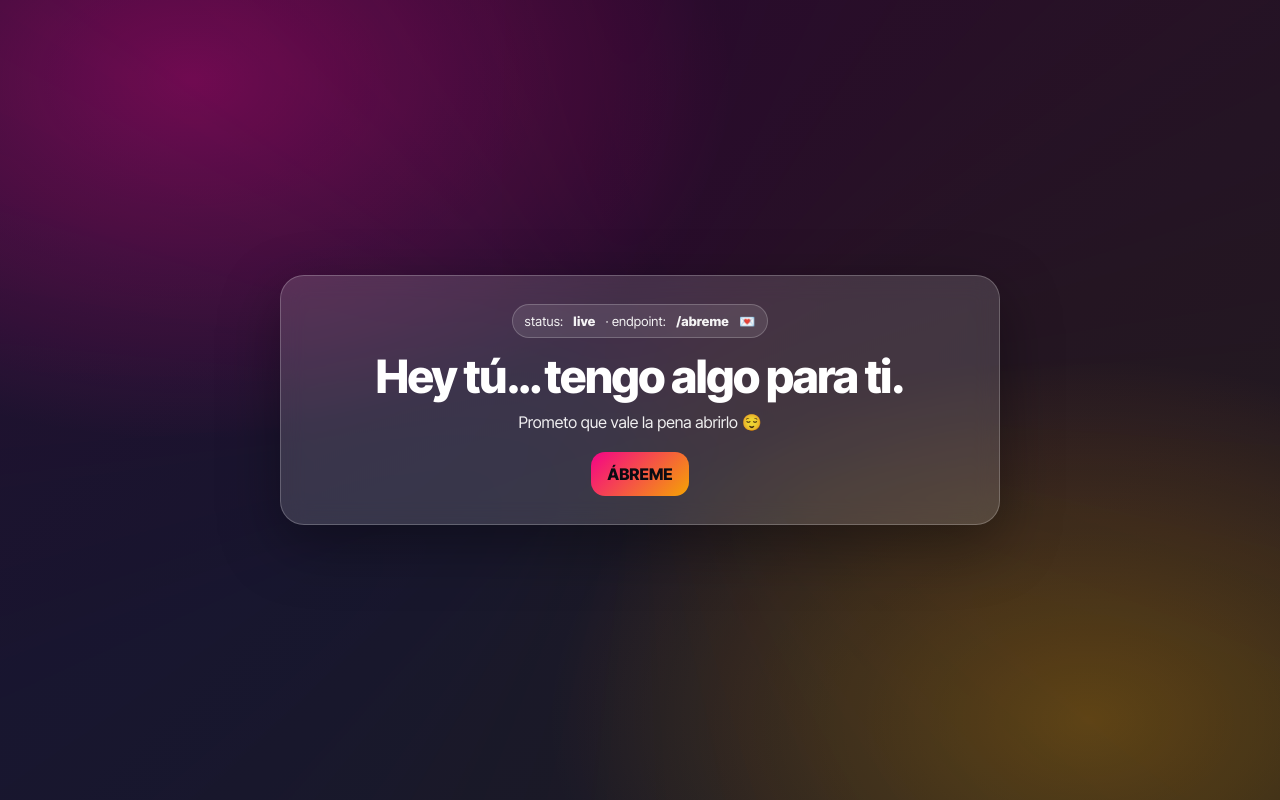
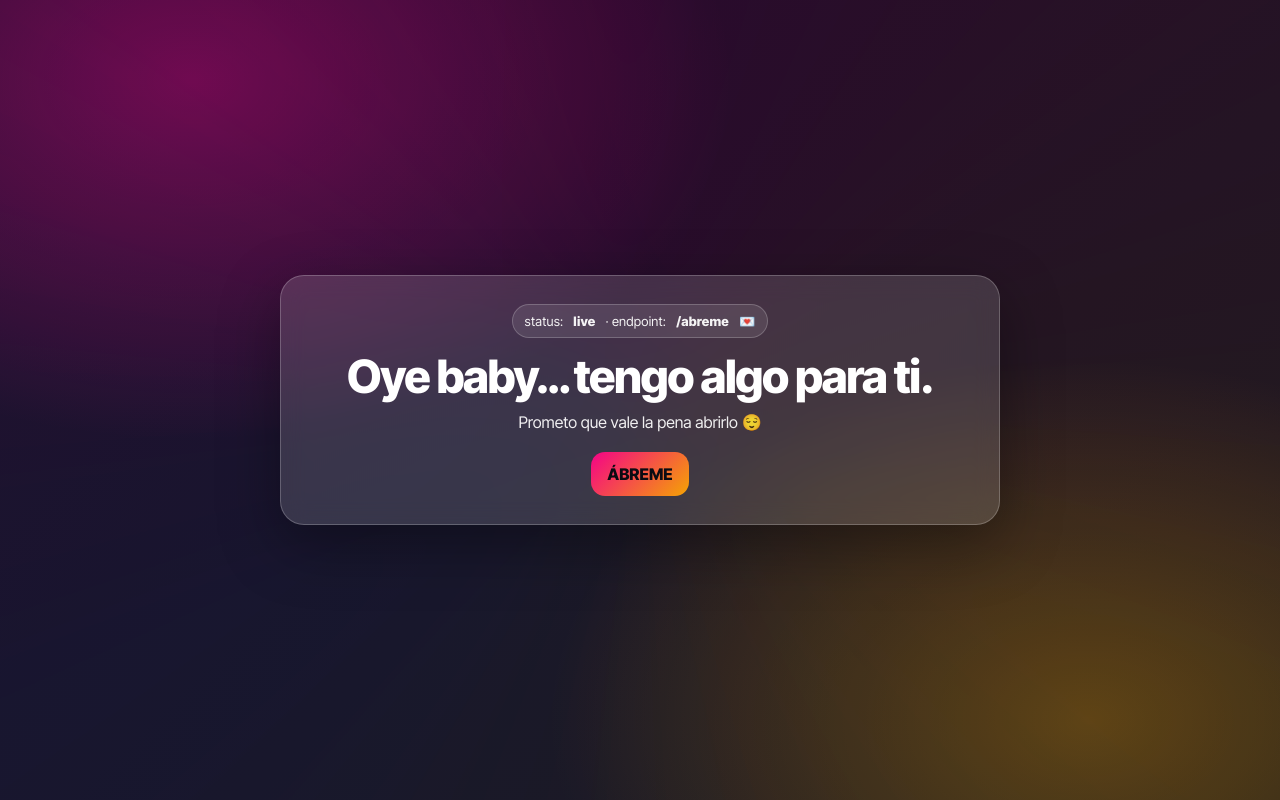
Before and after one commit to valentinosanpablo95-boop/abreme, a plain HTML site: page index.html in a window 1280 px wide. Drawn offline with Linux system fonts and the light colour scheme.

Commit message:
Update index.html

```diff
--- a/index.html
+++ b/index.html
@@ -184,7 +184,7 @@
   <div class="badge">status: <b>live</b> · endpoint: <b>/abreme</b> 💌</div>
 
   <section id="start">
-    <h1>Hey tú… tengo algo para ti.</h1>
+    <h1>Oye baby… tengo algo para ti.</h1>
     <p>Prometo que vale la pena abrirlo 😌</p>
     <div class="actions">
       <button class="primary" id="btnOpen">ÁBREME</button>
```
